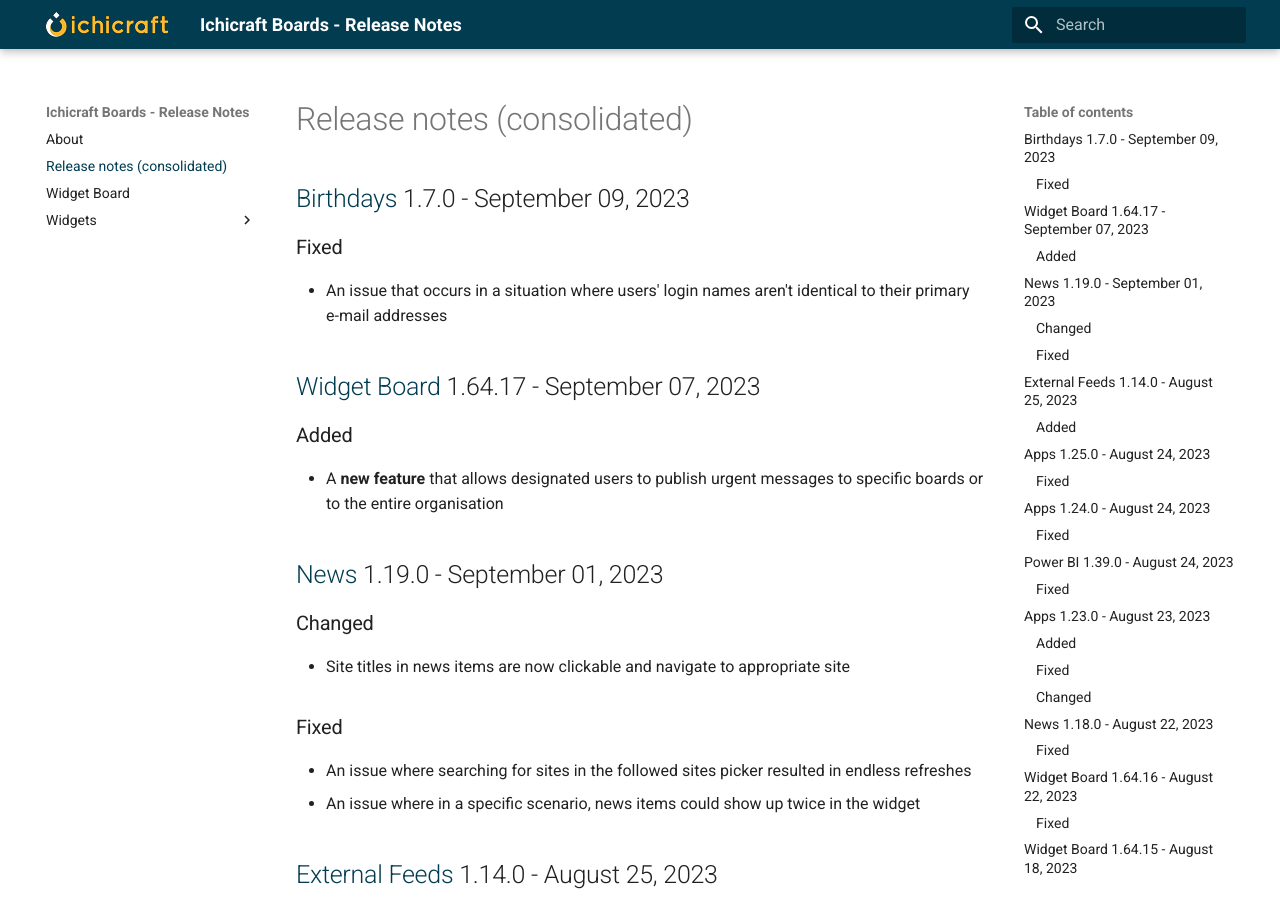
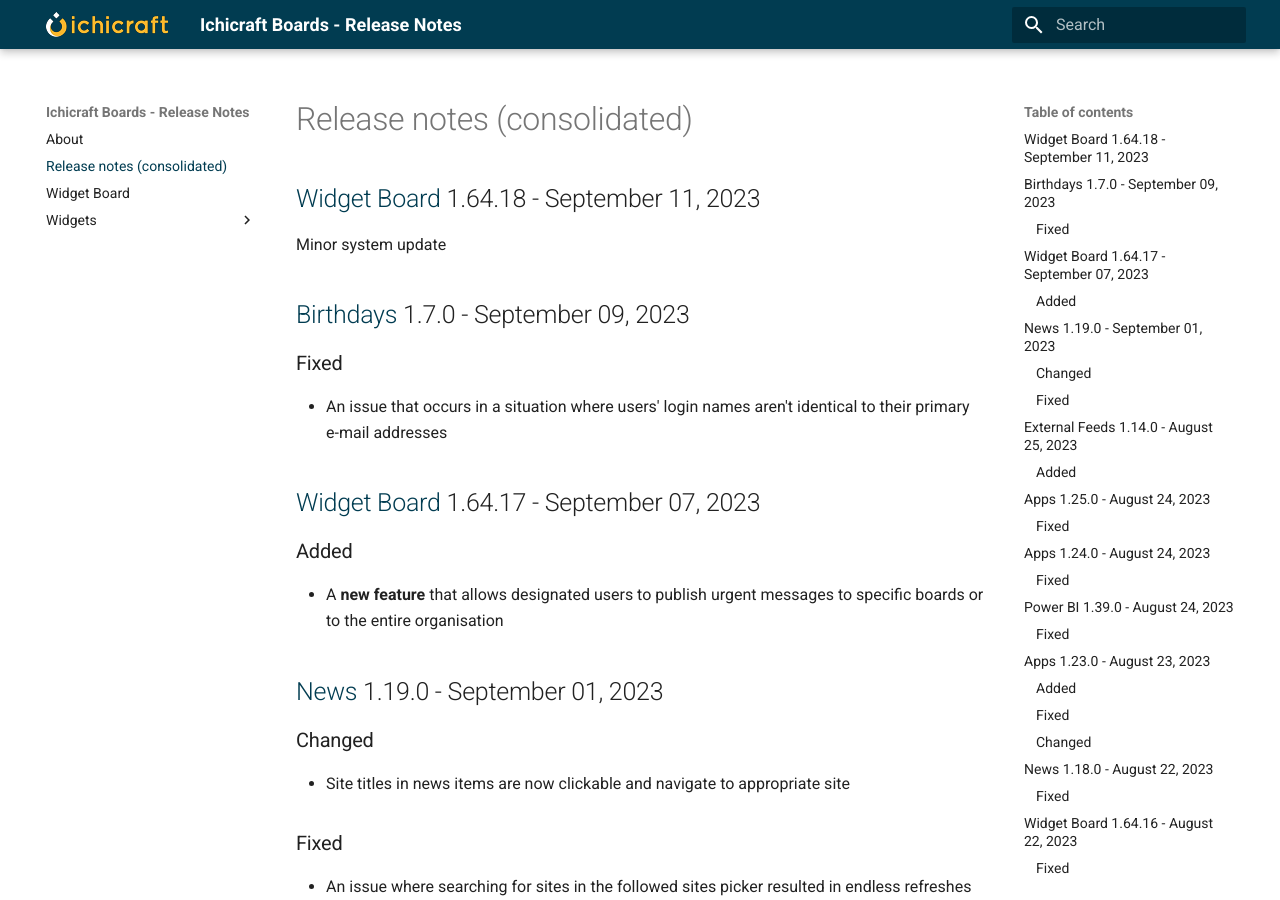
Before and after one commit to ichicraft/widgets-docs, an MkDocs documentation site: the page built from docs/Release-notes-(consolidated).md, in a window 1280 px wide and 900 px high. Built offline with MkDocs 1.6.1 and Material for MkDocs 9.7.7, drawn with Linux system fonts in a browser that asks for light colours.

Commit message:
Release notes updated by BuildService

```diff
--- a/docs/Release-notes-(consolidated).md
+++ b/docs/Release-notes-(consolidated).md
@@ -1,3 +1,7 @@
+## [Widget Board](./Widget Board.md) 1.64.18 - September 11, 2023
+
+Minor system update
+
 ## [Birthdays](./Widgets/Birthdays.md) 1.7.0 - September 09, 2023
 
 ### Fixed
```
Also changed, not shown: docs/Widget Board.md (+4 -0 lines).
